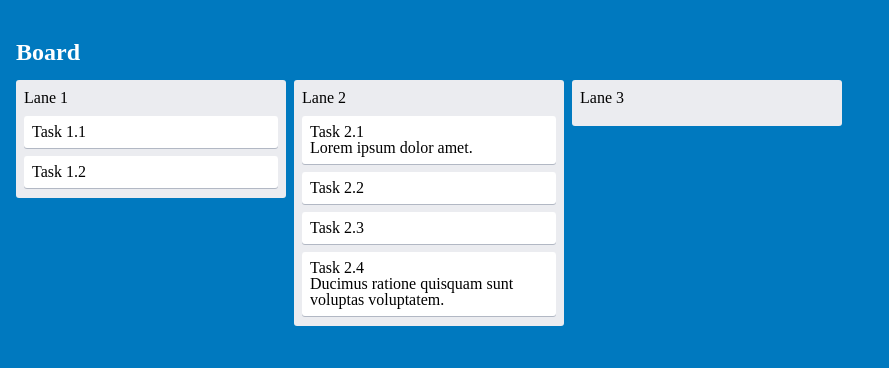
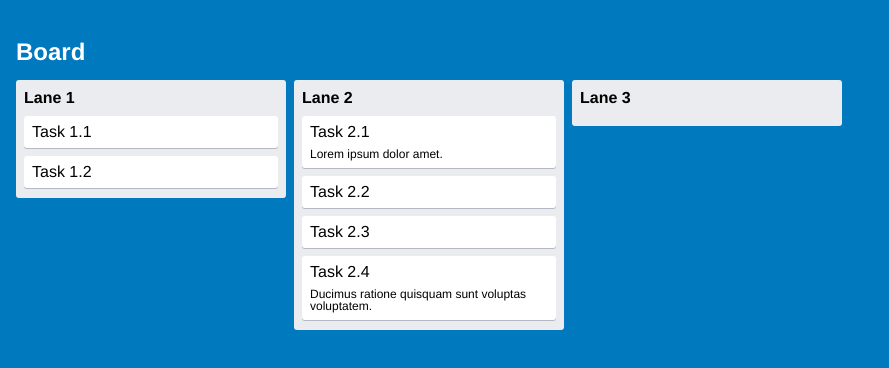
Before and after one commit to swissmanu/lanes, a React (Create React App) app: page / in a window 1280 px wide. Shown: the top 368 px of the page, without its empty margins (0-889 px from the left). Built offline with nearby package versions, Linux system fonts and the light colour scheme.

Commit message:
Some Styling Love

```diff
--- a/src/App.tsx
+++ b/src/App.tsx
@@ -20,5 +20,6 @@ export default App;
 const GlobalStyles = createGlobalStyle`
 body {
   background: #0079BF;
+  font-family: 'Helvetica Neue', 'Arial Nova', Helvetica, Arial, sans-serif;
 }
 `;
--- a/src/components/Lane.tsx
+++ b/src/components/Lane.tsx
@@ -14,6 +14,7 @@ const LaneContainer = styled.div`
 
 const Title = styled.h2`
   padding: 10px 8px;
+  font-weight: 600;
 `;
 
 const Tasks = styled.div`
--- a/src/components/Task.tsx
+++ b/src/components/Task.tsx
@@ -1,16 +1,29 @@
 import React from "react";
+import styled from "styled-components";
 import { Task as TaskModel } from "../model/task";
 
 interface TaskProps {
   task: TaskModel;
 }
 
+const Layout = styled.div`
+  display: flex;
+  flex-direction: column;
+  gap: 8px;
+`;
+
+const Title = styled.div``;
+const Notes = styled.div`
+  font-size: 12px;
+  font-weight: 300;
+`;
+
 const Task: React.FC<TaskProps> = ({ task }) => {
   return (
-    <>
-      <div>{task.title}</div>
-      {task.notes ? <div>{task.notes}</div> : null}
-    </>
+    <Layout>
+      <Title>{task.title}</Title>
+      {task.notes ? <Notes>{task.notes}</Notes> : null}
+    </Layout>
   );
 };
 export default Task;
```
